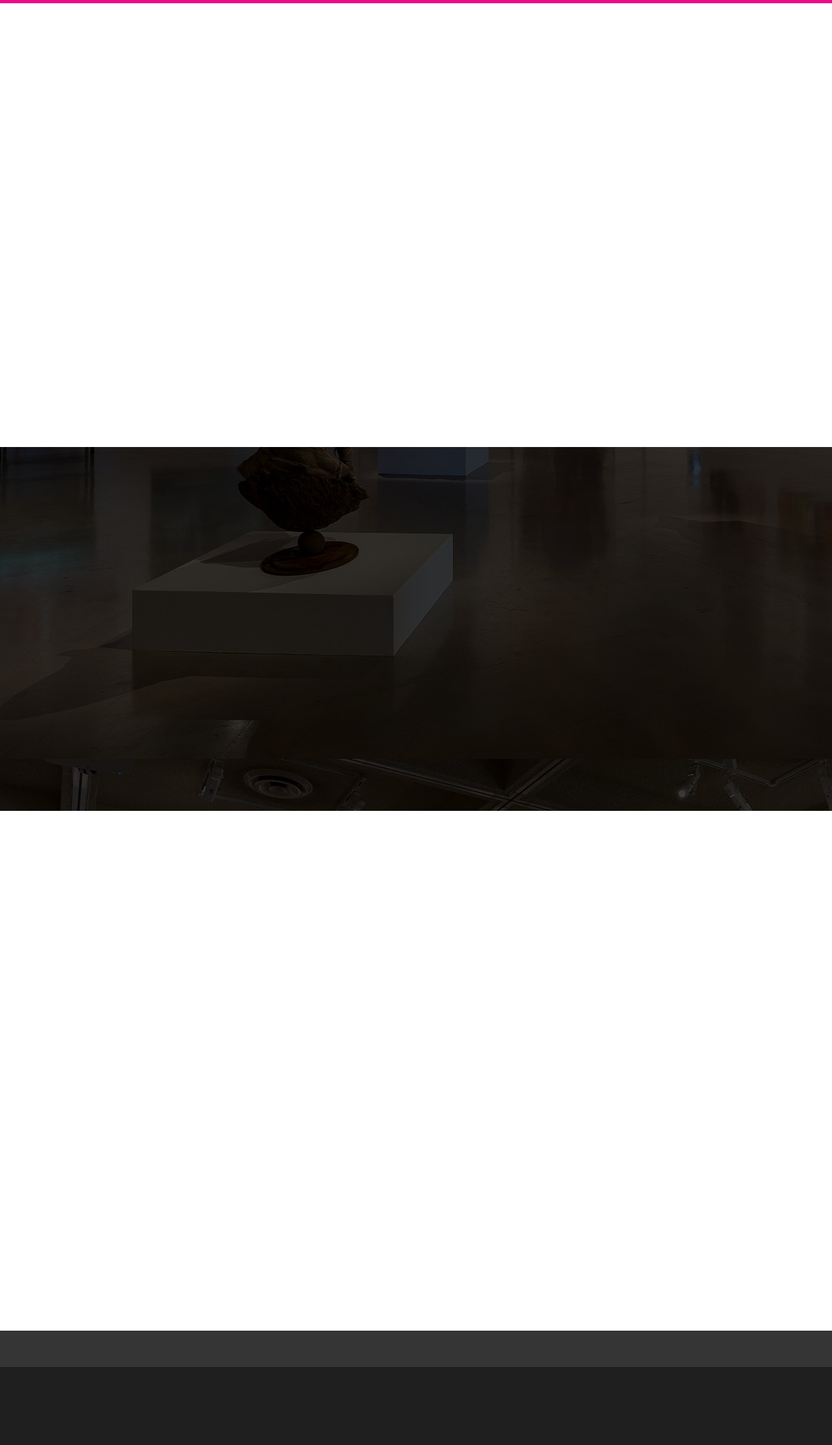
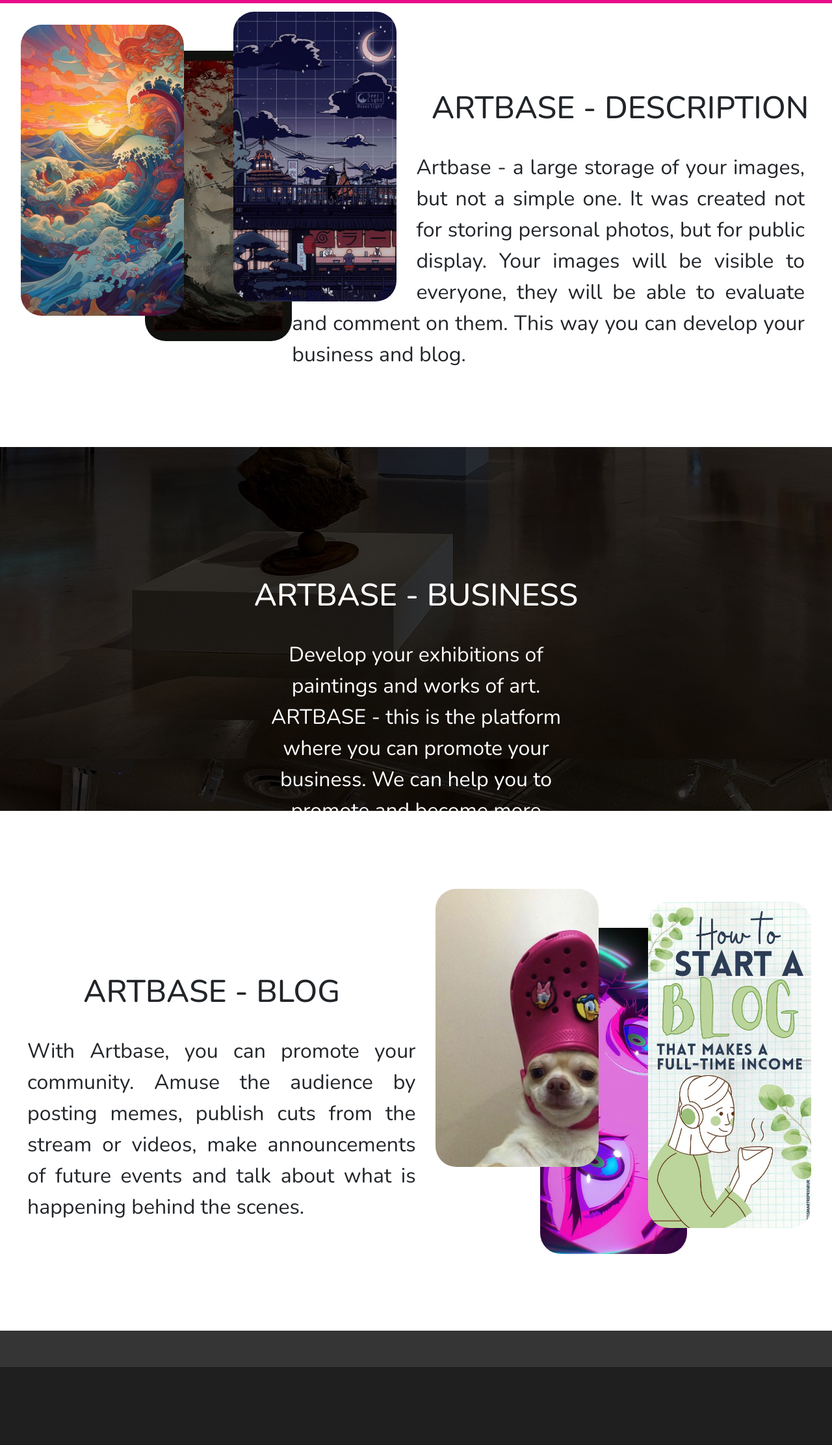
Before and after one commit to KVAKFLA/FirstSite, a PHP site: page /mainPage.html in a window 1280 px wide. Shown: the part 112-2336 px from the top of the page at 65% size. Run offline with PHP 8.4, Linux system fonts and the light colour scheme.

Commit message:
complate mainPage

```diff
--- a/mainPage.css
+++ b/mainPage.css
@@ -3,6 +3,9 @@
 }
 .headerColor {
 	background-color: white;
+}
+header{
+	z-index: 100;
 }
 html {
 	background-image: url(Img/Arts.jpg);
@@ -20,11 +23,10 @@ body {
 .article1 {
 	height: 100vh;
 	background-color: white;
+	z-index: 2;
 }
 .article2 {
 	height: 70vh;
-
-
 }
 .article3 {
 	height: 100vh;
@@ -126,3 +128,99 @@ body {
 	box-shadow: 0 0 0 3px white, 0 0 0 6px rgb(134, 0, 0);
 	background-color: rgb(134, 0, 0);
 }
+.im1 {
+	width: 20%;
+	border-radius: 2em;
+	z-index: 50;
+	margin-top: 150px;
+	margin-left: 20px;
+	position: relative;
+}
+.im2 {
+	width: 18%;
+	border-radius: 2em;
+	z-index: 30;
+	margin-top: 190px;
+	margin-left: -60px;
+	position: relative;
+}
+.im3 {
+	width: 20%;
+	border-radius: 2em;
+	z-index: 40;
+	margin-top: 130px;
+	margin-left: -90px;
+	position: relative;
+	margin-right: 30px;
+}
+section {
+	z-index: 10;
+}
+article {
+	z-index: 20;
+}
+.article1 div span h1 {
+	font-size: 48px;
+	position: relative;
+	padding-top: 250px;
+	text-align: center;
+}
+.article1 div span p {
+	font-size: 32px;
+	position: relative;
+	padding: 30px;
+	text-align: justify;
+	padding-right: 30px;
+}
+.article2 div span h1 {
+	font-size: 48px;
+	position: relative;
+	text-align: center;
+	color: white;
+	padding: 200px 0 30px 0;
+}
+.article2 div span p {
+	font-size: 32px;
+	position: relative;
+	text-align: center;
+	padding: 0 400px 0 400px;
+	color: white;
+}
+.im4 {
+	width: 20%;
+	border-radius: 2em;
+	z-index: 50;
+	margin-top: 140px;
+	position: relative;
+	margin-right: 20px;
+}
+.im5 {
+	width: 18%;
+	border-radius: 2em;
+	z-index: 30;
+	margin-top: 180px;
+	margin-right: -60px;
+	position: relative;
+}
+.im6 {
+	width: 20%;
+	border-radius: 2em;
+	z-index: 40;
+	margin-top: 120px;
+	margin-right: -90px;
+	position: relative;
+	margin-left: 30px;
+}
+.article3 div span h1 {
+	font-size: 48px;
+	position: relative;
+	padding-top: 250px;
+	text-align: center;
+}
+.article3 div span p {
+	font-size: 32px;
+	position: relative;
+	padding: 30px;
+	text-align: justify;
+	padding-right: 30px;
+}
--- a/mainPage.html
+++ b/mainPage.html
@@ -47,9 +47,36 @@
 
     </div>
     <section>
-        <article id="p1" class="article1 container-fluid"></article>
-        <article id="p2" class="article2 container-fluid"></article>
-        <article id="p3" class="article3 container-fluid"></article>
+        <article id="p1" class="article1 container-fluid">
+            <img class="im1 float-start" align="left" src="Img/im1.jpg">
+            <img class="im2 float-start" align="left" src="Img/im2.jpg">
+            <img class="im3 float-start" align="left" src="Img/im3.jpg">
+            <div>
+                <span>
+                    <h1>ARTBASE - DESCRIPTION</h1>
+                    <p>Artbase - a large storage of your images, but not a simple one. It was created not for storing personal photos, but for public display. Your images will be visible to everyone, they will be able to evaluate and comment on them. This way you can develop your business and blog. </p>
+                </span>
+            </div>
+        </article>
+        <article id="p2" class="article2 container-fluid">
+            <diV>
+                <span>
+                    <h1>ARTBASE - BUSINESS</h1>
+                    <p>Develop your exhibitions of paintings and works of art. ARTBASE - this is the platform where you can promote your business. We can help you to promote and become more famous.</p>
+                </span>
+            </diV>
+        </article>
+        <article id="p3" class="article3 container-fluid">
+            <img class="im4 float-end" align="right" src="Img/im4.jpg">
+            <img class="im5 float-end" align="right" src="Img/im5.jpg">
+            <img class="im6 float-end" align="right" src="Img/im6.jpg">
+            <div>
+                <span>
+                    <h1>ARTBASE - BLOG</h1>
+                    <p>With Artbase, you can promote your community. Amuse the audience by posting memes, publish cuts from the stream or videos, make announcements of future events and talk about what is happening behind the scenes.</p>
+                </span>
+            </div>
+        </article>
     </section>
     <footer>
         <div class="footer1 container-fluid"></div>
```
